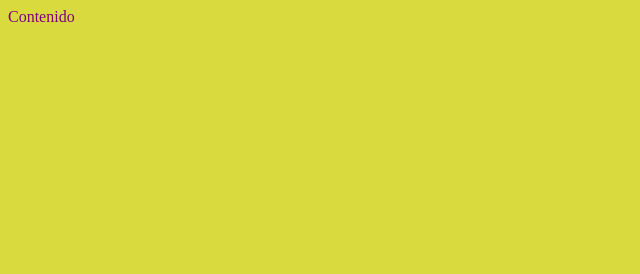
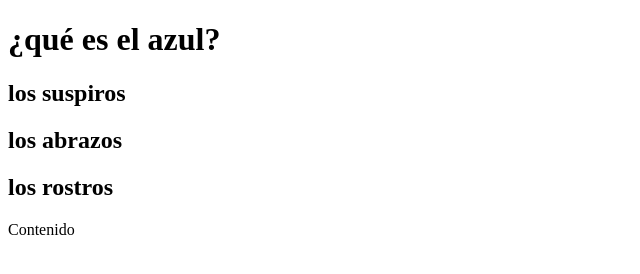
Before and after one commit to triciclo/prueba01, a plain HTML site: page index.html in a window 1280 px wide. Shown: the whole page, without its empty margins (0-640 px from the left). Drawn offline with Linux system fonts and the light colour scheme.

Commit message:
Update index.html

```diff
--- a/index.html
+++ b/index.html
@@ -2,13 +2,13 @@
 <html>
 <head>
   <title> Trinidad </title>
-  <style type="text/css">
-  body {
-    color: purple;
-    background-color: #d8da3d }
-  </style>
 </head>
+
 <body>
+<h1> ¿qué es el azul?</h1>
+<h2>los suspiros</h2>
+<h2>los abrazos</h2>
+<h2>los rostros</h2>
 Contenido
 </body>
 
```
